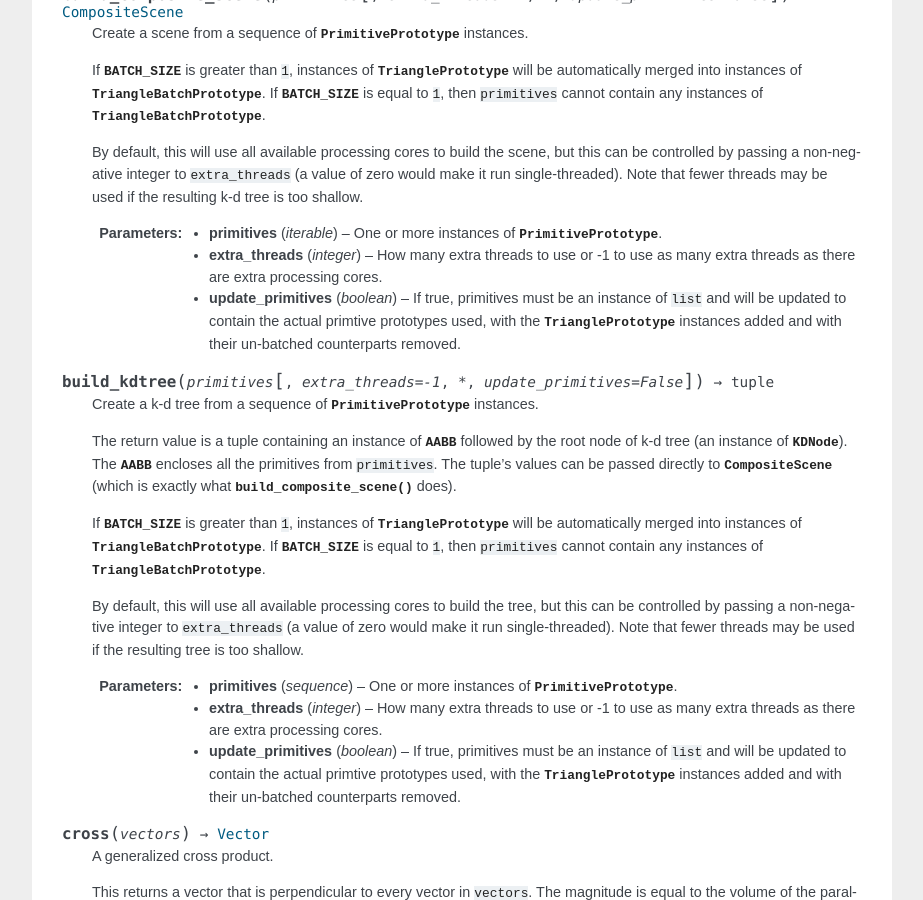
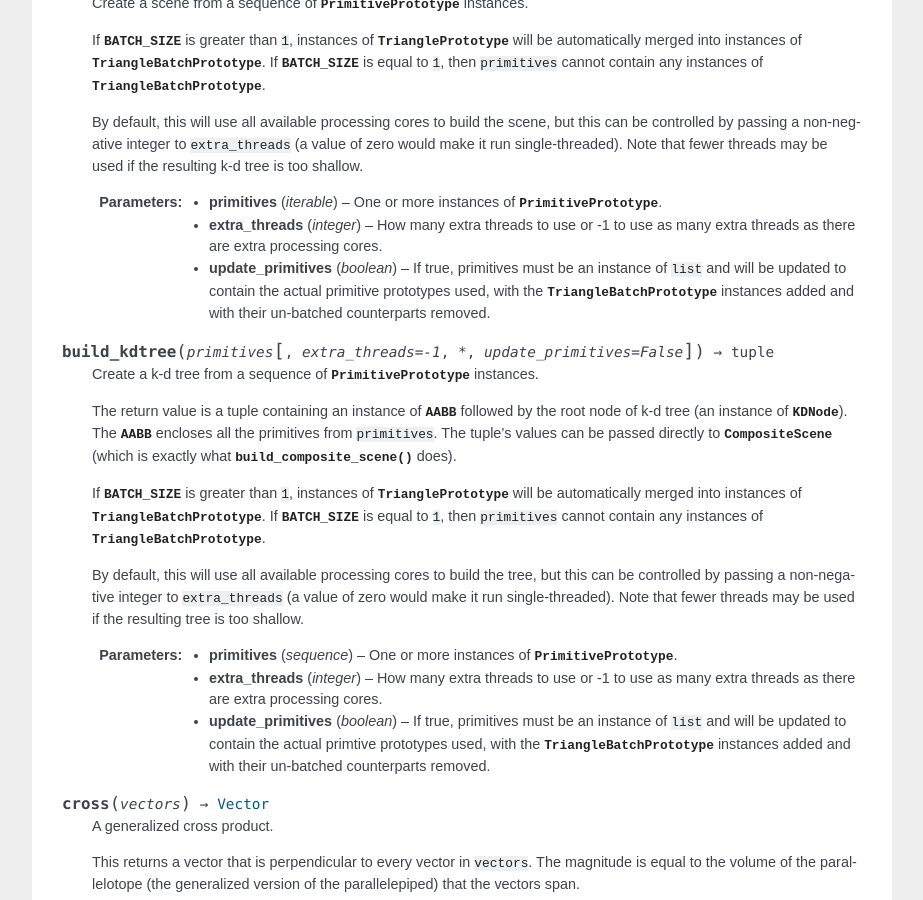
Before and after one commit to Rouslan/NTracer, a Sphinx documentation site: the page built from doc/ntracer.rst, in a window 1280 px wide and 900 px high, scrolled down 27703 px. Shown: the whole window, without its empty margins (198-1121 px from the left). Built offline with Sphinx 7.4.7, drawn with Linux system fonts in a browser that asks for light colours; formulas are drawn with MathJax 3; cross-references to code outside the pages are shown as plain code; some of the changed text lies outside the part shown.

Commit message:
Documentation update and compatibility tweaks
- updated build documentation
- updated Sphinx build configuration
- fixed mistakes in library documentation
- updated Mingw32 monkey patch
- replaced initializer-list with explicit constructor call, when calling
  make_pytype for GCC 8 compatibility
- removed use of := operator for compatibility with Python versions less
  than 3.8
- added tox.ini
- updated .gitignore

```diff
--- a/doc/conf.py
+++ b/doc/conf.py
@@ -11,14 +11,6 @@
 # All configuration values have a default; values that are commented out
 # serve to show the default.
 
-import sys
-import os
-import os.path
-
-base_dir = os.path.dirname(os.path.dirname(os.path.abspath(__file__)))
-sys.path.insert(0,os.path.join(base_dir,'support'))
-
-from version import get_version
 
 # If extensions (or modules to document with autodoc) are in another directory,
 # add these directories to sys.path here. If the directory is relative to the
@@ -32,7 +24,7 @@
 
 # Add any Sphinx extension module names here, as strings. They can be extensions
 # coming with Sphinx (named 'sphinx.ext.*') or your custom ones.
-extensions = ['sphinx.ext.autodoc', 'sphinx.ext.pngmath']
+extensions = ['sphinx.ext.autodoc', 'sphinx.ext.imgmath']
 
 # Add any paths that contain templates here, relative to this directory.
 templates_path = ['_templates']
@@ -47,18 +39,11 @@
 master_doc = 'index'
 
 # General information about the project.
-project = u'NTracer'
-copyright = u'2013-2021, Rouslan Korneychuk'
+project = 'NTracer'
+copyright = '2013-2021, Rouslan Korneychuk'
 
 
-# The version info for the project you're documenting, acts as replacement for
-# |version| and |release|, also used in various other places throughout the
-# built documents.
-#
-# The short X.Y version.
-version = get_version(base_dir) or ''
-# The full version, including alpha/beta/rc tags.
-release = '.'.join(version.split('.')[0:2]) if version else ''
+
 
 
 # The language for content autogenerated by Sphinx. Refer to documentation
@@ -194,8 +179,8 @@
 # Grouping the document tree into LaTeX files. List of tuples
 # (source start file, target name, title, author, documentclass [howto/manual]).
 latex_documents = [
-  ('index', 'NTracer.tex', u'NTracer Documentation',
-   u'Rouslan Korneychuk', 'manual'),
+  ('index', 'NTracer.tex', 'NTracer Documentation',
+   'Rouslan Korneychuk', 'manual'),
 ]
 
 # The name of an image file (relative to this directory) to place at the top of
@@ -224,8 +209,8 @@
 # One entry per manual page. List of tuples
 # (source start file, name, description, authors, manual section).
 man_pages = [
-    ('index', 'ntracer', u'NTracer Documentation',
-     [u'Rouslan Korneychuk'], 1)
+    ('index', 'ntracer', 'NTracer Documentation',
+     ['Rouslan Korneychuk'], 1)
 ]
 
 # If true, show URL addresses after external links.
@@ -238,8 +223,8 @@
 # (source start file, target name, title, author,
 #  dir menu entry, description, category)
 texinfo_documents = [
-  ('index', 'NTracer', u'NTracer Documentation',
-   u'Rouslan Korneychuk', 'NTracer', 'One line description of project.',
+  ('index', 'NTracer', 'NTracer Documentation',
+   'Rouslan Korneychuk', 'NTracer', 'A hyper-spacial ray-tracing library',
    'Miscellaneous'),
 ]
 
@@ -256,10 +241,10 @@
 # -- Options for Epub output ---------------------------------------------------
 
 # Bibliographic Dublin Core info.
-epub_title = u'NTracer'
-epub_author = u'Rouslan Korneychuk'
-epub_publisher = u'Rouslan Korneychuk'
-epub_copyright = u'2013, Rouslan Korneychuk'
+epub_title = 'NTracer'
+epub_author = 'Rouslan Korneychuk'
+epub_publisher = 'Rouslan Korneychuk'
+epub_copyright = '2013, Rouslan Korneychuk'
 
 # The language of the text. It defaults to the language option
 # or en if the language is not set.
--- a/doc/ntracer.rst
+++ b/doc/ntracer.rst
@@ -575,7 +575,7 @@
 
         :param fov: The new field of vision in radians.
 
-    .. py:atrribute:: dimension
+    .. py:attribute:: dimension
 
         The dimension of the scene.
 
@@ -839,7 +839,7 @@
         This attribute is read-only. To modify the value, use
         :py:meth:`set_camera_light`.
 
-    .. py:atrribute:: dimension
+    .. py:attribute:: dimension
 
         The dimension of the scene.
 
@@ -1521,7 +1521,7 @@
         If the simplex was created from vertices, it's better to save those
         vertices than to recalculate them with this method. The values returned
         by this method will not be exactly the same as those supplied to
-        :py:method:`from_points`, do to limited precision.
+        :py:meth:`from_points`, do to limited precision.
 
     .. py:attribute:: d
 
@@ -1869,9 +1869,9 @@
     :param integer extra_threads: How many extra threads to use or -1 to use as
         many extra threads as there are extra processing cores.
     :param boolean update_primitives: If true, primitives must be an instance of
-        ``list`` and will be updated to contain the actual primtive prototypes
-        used, with the :py:class:`TrianglePrototype` instances added and with
-        their un-batched counterparts removed.
+        ``list`` and will be updated to contain the actual primitive prototypes
+        used, with the :py:class:`TriangleBatchPrototype` instances added and
+        with their un-batched counterparts removed.
 
 
 .. py:function:: build_kdtree(primitives[,extra_threads=-1,*,update_primitives=False]) -> tuple
@@ -1902,8 +1902,8 @@
         many extra threads as there are extra processing cores.
     :param boolean update_primitives: If true, primitives must be an instance of
         ``list`` and will be updated to contain the actual primtive prototypes
-        used, with the :py:class:`TrianglePrototype` instances added and with
-        their un-batched counterparts removed.
+        used, with the :py:class:`TriangleBatchPrototype` instances added and
+        with their un-batched counterparts removed.
 
 
 .. py:function:: cross(vectors) -> Vector
```
Also changed, not shown: other parts of doc/ntracer.rst (+1 -1 lines), README.rst (+24 -5 lines), setup.py (+30 -16 lines), ntracer/__init__.py (line endings or trailing spaces), 10 other files.
